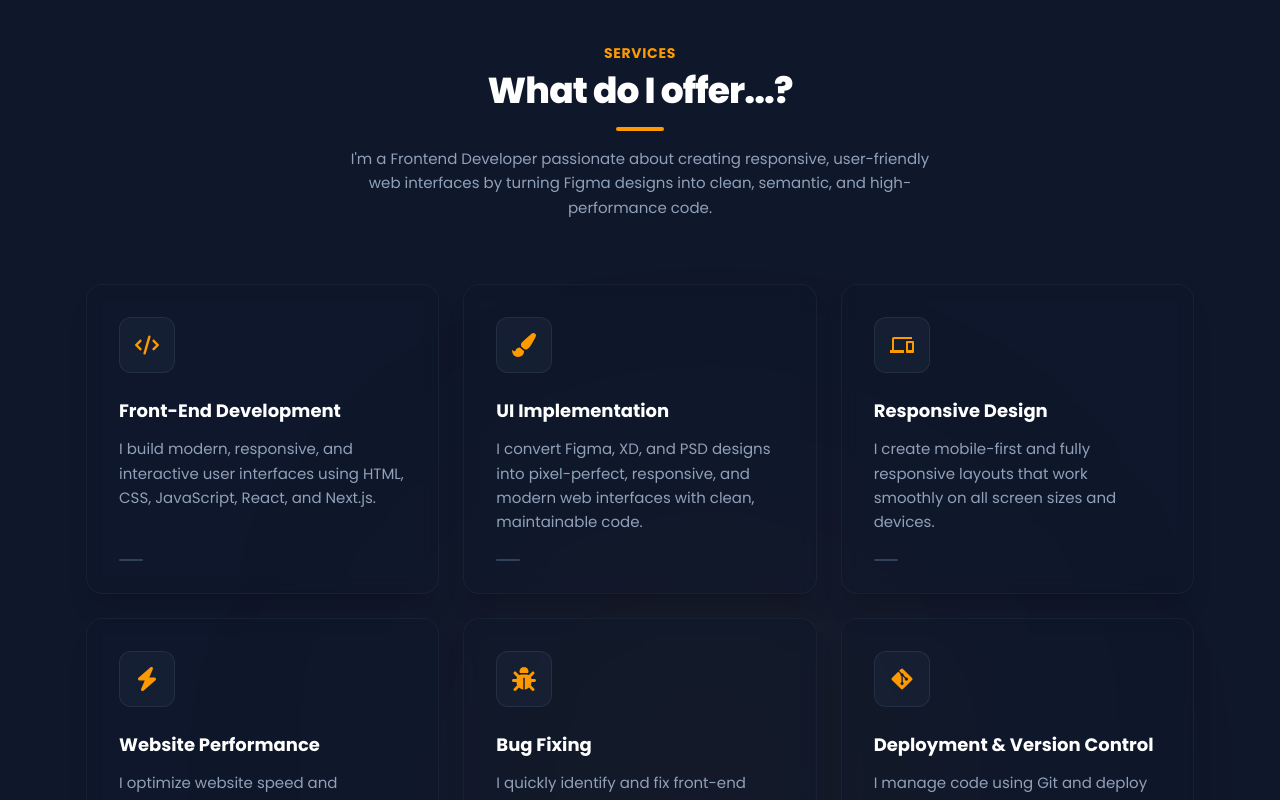
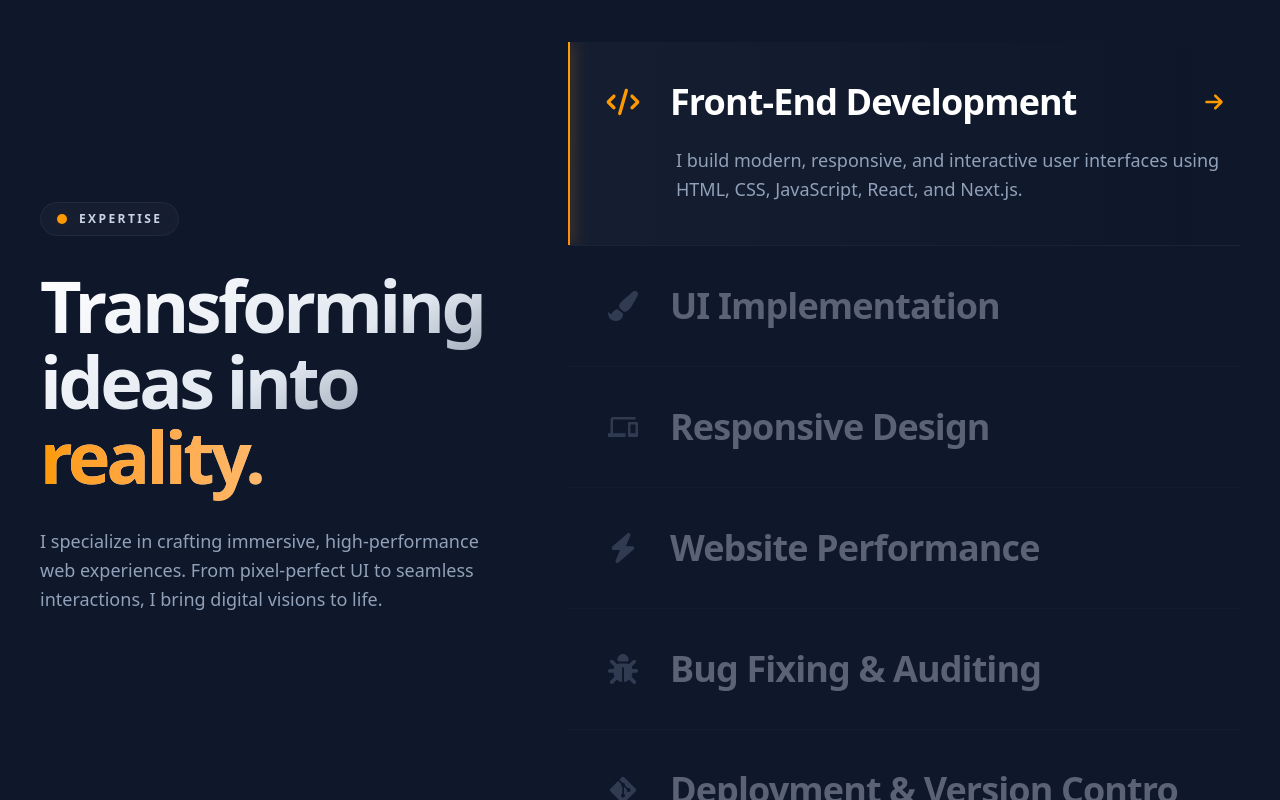
Before and after one commit to mdjaberdev/jaberdev, a React (Vite) app: page / in a window 1280 px wide. Shown: the part 1740-2540 px from the top of the page. Built offline with nearby package versions, Linux system fonts and the light colour scheme.

Commit message:
service section modify

```diff
--- a/src/components/layouts/Services.jsx
+++ b/src/components/layouts/Services.jsx
@@ -1,10 +1,12 @@
-import React from "react";
+import React, { useState } from "react";
 import Container from "../Container";
 import { FaPaintBrush } from "react-icons/fa";
-import { FaBolt, FaBug, FaCode, FaGitAlt } from "react-icons/fa6";
+import { FaBolt, FaBug, FaCode, FaGitAlt, FaArrowRight } from "react-icons/fa6";
 import { MdDevices } from "react-icons/md";
 
 const Services = () => {
+  const [activeIndex, setActiveIndex] = useState(0);
+
   const services = [
     {
       icon: <FaCode />,
@@ -28,66 +30,117 @@ const Services = () => {
     },
     {
       icon: <FaBug />,
-      title: "Bug Fixing",
+      title: "Bug Fixing & Auditing",
       desc: "I quickly identify and fix front-end issues to improve stability and usability of websites.",
     },
     {
       icon: <FaGitAlt />,
-      title: "Deployment & Version Control",
+      title: "Deployment & Version Contro",
       desc: "I manage code using Git and deploy websites on platforms like Netlify or Vercel.",
     },
   ];
 
   return (
-    <div
+    <section
       id="services"
-      className="py-20  lg:py-32 bg-[#0F172B] w-full border-t border-slate-800/50 relative overflow-hidden"
+      className="relative py-24 lg:py-32 bg-[#0F172B] w-full overflow-hidden font-sans"
     >
-      <div className="absolute bottom-0 right-1/4 w-[500px] h-[500px] bg-[#FE9A00]/5 blur-[150px] rounded-full pointer-events-none"></div>
+      <div className="absolute top-0 right-0 w-[800px] h-[600px] bg-[radial-gradient(ellipse_at_top_right,_var(--tw-gradient-stops))] from-[#FE9A00]/10 via-[#030712]/5 to-transparent blur-[100px] pointer-events-none"></div>
+      <div className="absolute bottom-0 left-0 w-[600px] h-[600px] bg-[radial-gradient(ellipse_at_bottom_left,_var(--tw-gradient-stops))] from-blue-900/10 via-[#030712]/5 to-transparent blur-[120px] pointer-events-none"></div>
 
-      <Container className="mx-auto w-full max-w-[360px] md:max-w-[720px] lg:max-w-[1140px] px-4 relative z-10">
-        <div className="text-center max-w-[600px] mx-auto mb-16">
-          <span className="text-[#FE9A00] text-sm font-bold tracking-wider uppercase mb-2 block">
-            Services
+      <Container className="mx-auto w-full max-w-[1300px] px-6 lg:px-10 relative z-10">
+        <div className="flex flex-col lg:flex-row gap-20 items-start">
+          <div className="lg:w-2/5 lg:sticky lg:top-40 flex flex-col items-start relative z-20">
+            <div className="inline-flex items-center gap-3 px-4 py-2 rounded-full bg-white/[0.03] border border-white/[0.05] backdrop-blur-md mb-8">
+              <span className="relative flex h-2.5 w-2.5">
+                <span className="animate-ping absolute inline-flex h-full w-full rounded-full bg-[#FE9A00] opacity-75"></span>
+                <span className="relative inline-flex rounded-full h-2.5 w-2.5 bg-[#FE9A00]"></span>
               </span>
-          <h3 className="text-3xl lg:text-4xl font-extrabold text-white tracking-tight">
-            What do I offer...?
+              <span className="text-slate-300 text-xs font-semibold tracking-[0.2em] uppercase">
+                Expertise
+              </span>
+            </div>
+
+            <h3 className="text-5xl lg:text-7xl font-extrabold tracking-tighter leading-[1.05] mb-8 bg-clip-text text-transparent bg-gradient-to-br from-white via-slate-200 to-slate-600">
+              Transforming <br /> ideas into <br />{" "}
+              <span className="text-transparent bg-clip-text bg-gradient-to-r from-[#FE9A00] to-orange-300">
+                reality.
+              </span>
             </h3>
-          <div className="h-1 w-12 bg-[#FE9A00] mx-auto mt-4 rounded-full"></div>
-          <p className="text-[#90A1B9] text-[15px] mt-4 leading-relaxed">
-            I'm a Frontend Developer passionate about creating responsive,
-            user-friendly web interfaces by turning Figma designs into clean,
-            semantic, and high-performance code.
+
+            <p className="text-slate-400 text-lg leading-relaxed max-w-md font-light">
+              I specialize in crafting immersive, high-performance web
+              experiences. From pixel-perfect UI to seamless interactions, I
+              bring digital visions to life.
             </p>
           </div>
+          <div className="lg:w-3/5 w-full flex flex-col group/list relative z-20">
+            {services.map((item, index) => {
+              const isActive = activeIndex === index;
 
-        <div className="grid grid-cols-1 sm:grid-cols-2 lg:grid-cols-3 gap-6">
-          {services.map((item, index) => (
+              return (
                 <div
                   key={index}
-              className="group rounded-2xl p-8 bg-slate-900/30 border border-slate-800/60 transition-all duration-500 hover:border-[#FE9A00]/30 hover:-translate-y-2 relative overflow-hidden backdrop-blur-sm shadow-xl flex flex-col justify-between"
+                  onMouseEnter={() => setActiveIndex(index)}
+                  className={`group relative cursor-pointer border-b border-white/[0.05] py-8 lg:py-10 transition-all duration-700 ease-out overflow-hidden
+                    ${isActive ? "opacity-100" : "opacity-40 hover:opacity-70 group-hover/list:opacity-30"}
+                  `}
                 >
-              <div className="absolute inset-0 bg-gradient-to-b from-white/[0.01] to-transparent opacity-0 group-hover:opacity-100 transition-opacity duration-500 pointer-events-none"></div>
+                  <div
+                    className={`absolute left-0 top-0 w-[2px] bg-gradient-to-b from-[#FE9A00] to-orange-400 transition-all duration-500 ease-out shadow-[0_0_15px_#FE9A00]
+                    ${isActive ? "h-full opacity-100" : "h-0 opacity-0"}
+                  `}
+                  ></div>
+                  <div
+                    className={`absolute inset-0 bg-gradient-to-r from-white/[0.03] to-transparent transition-opacity duration-500
+                    ${isActive ? "opacity-100" : "opacity-0"}
+                  `}
+                  ></div>
 
-              <div>
-                <div className="w-14 h-14 rounded-xl bg-slate-800/50 border border-slate-700/50 flex items-center justify-center text-[#FE9A00] text-2xl transition-all duration-500 group-hover:bg-[#FE9A00] group-hover:text-white group-hover:scale-110 group-hover:shadow-[0_0_20px_rgba(254,154,0,0.4)]">
+                  <div className="relative z-10 pl-6 lg:pl-10 pr-4">
+                    <div className="flex items-center justify-between">
+                      {/* Icon & Title */}
+                      <div className="flex items-center gap-6 lg:gap-8">
+                        <div
+                          className={`text-3xl transition-transform duration-500 ${isActive ? "text-[#FE9A00] scale-110" : "text-slate-500"}`}
+                        >
                           {item.icon}
                         </div>
-                <h4 className="font-bold text-white text-lg mt-6 transition-colors duration-300 group-hover:text-[#FE9A00]">
+                        <h4
+                          className={`text-2xl lg:text-4xl font-bold tracking-tight transition-colors duration-500 ${isActive ? "text-white" : "text-slate-300"}`}
+                        >
                           {item.title}
                         </h4>
+                      </div>
 
-                <p className="text-[14px] lg:text-[15px] text-[#90A1B9] mt-3 leading-relaxed">
+                      {/* Animated Arrow */}
+                      <div className="hidden md:block">
+                        <FaArrowRight
+                          className={`text-xl transition-all duration-500 ${isActive ? "text-[#FE9A00] opacity-100 translate-x-0" : "text-slate-600 opacity-0 -translate-x-4"}`}
+                        />
+                      </div>
+                    </div>
+                    <div
+                      className={`grid transition-all duration-500 ease-in-out ${
+                        isActive
+                          ? "grid-rows-[1fr] opacity-100 mt-6"
+                          : "grid-rows-[0fr] opacity-0 mt-0"
+                      }`}
+                    >
+                      <div className="overflow-hidden">
+                        <p className="text-slate-400 text-lg leading-relaxed max-w-2xl pl-[60px] lg:pl-[68px]">
                           {item.desc}
                         </p>
                       </div>
-
-              <div className="w-6 h-[2px] bg-slate-700 mt-6 transition-all duration-500 group-hover:w-full group-hover:bg-[#FE9A00] rounded-full"></div>
                     </div>
-          ))}
+                  </div>
+                </div>
+              );
+            })}
+          </div>
         </div>
       </Container>
-    </div>
+    </section>
   );
 };
 
```
Lines whose indentation alone changed are shown as unchanged.
